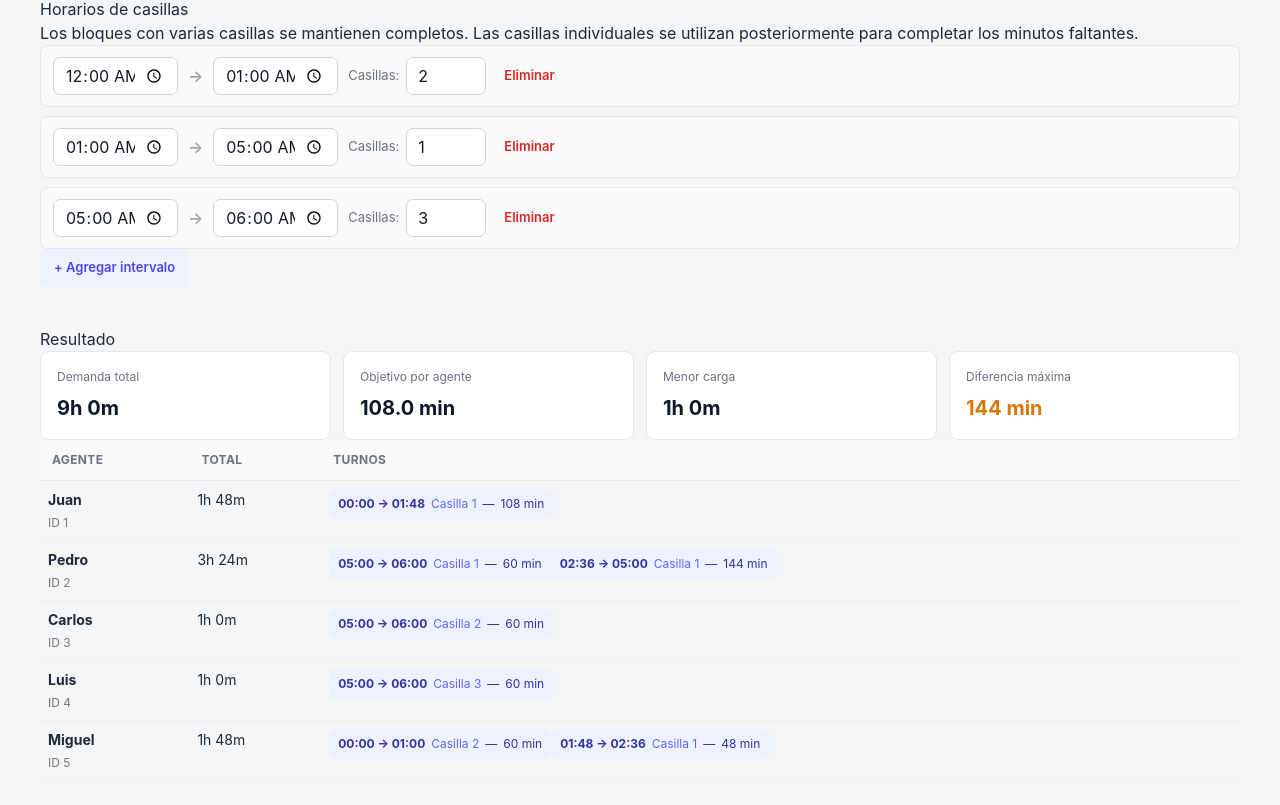
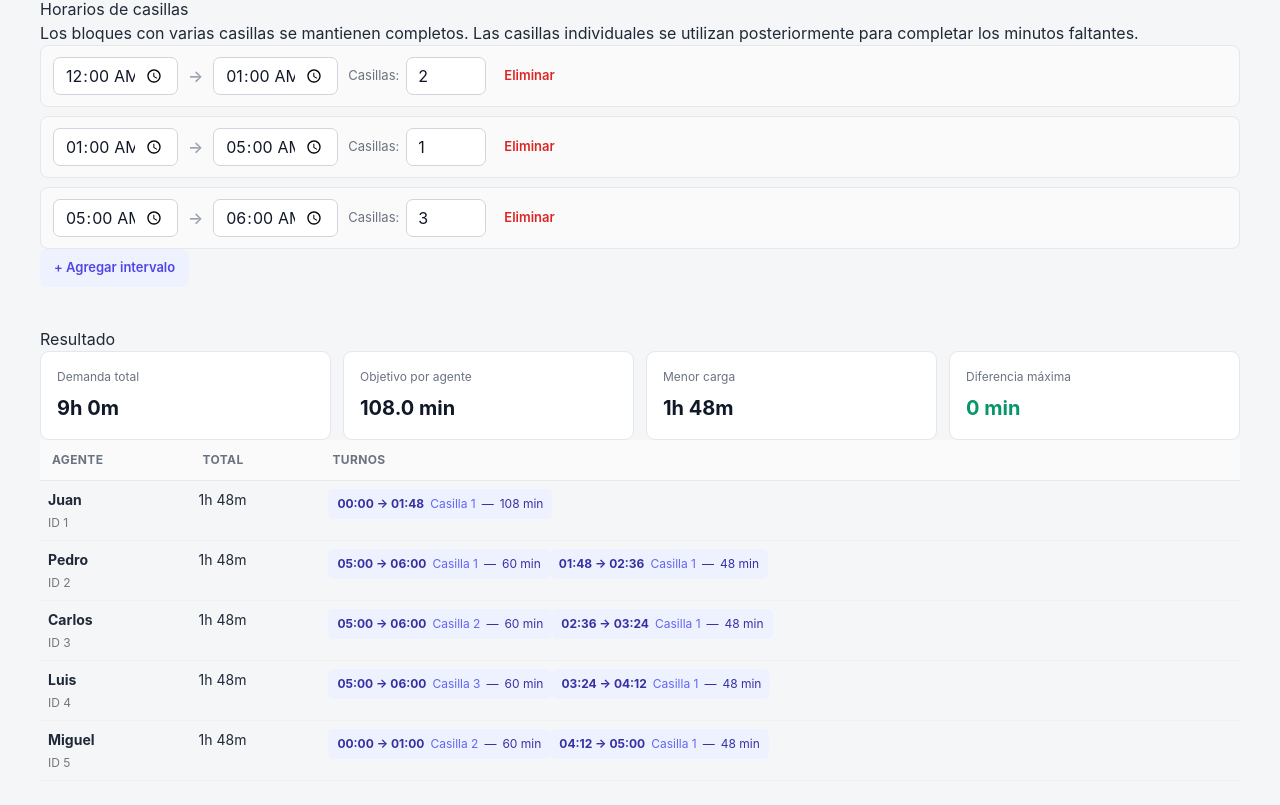
Before and after one commit to axelemanuel23/reservas, a React (Create React App) app: page / in a window 1280 px wide. Shown: the part 546-1351 px from the top of the page. Built offline with nearby package versions, Linux system fonts and the light colour scheme.

Commit message:
Update App.js

```diff
--- a/src/App.js
+++ b/src/App.js
@@ -238,15 +238,25 @@ function selectAgentsForFixedBlock(
   fixedMinutes
 ) {
   /*
-    Los bloques de varias casillas son rígidos:
-    no se pueden dividir.
-
-    Priorizamos:
-      1. menor carga fija actual
-      2. orden de llegada (ID)
-
-    La selección desde los extremos se mantiene
-    para conservar la distribución de casillas.
+    Primero buscamos los agentes que tengan
+    menor carga fija.
+
+    Esto es importante porque los bloques de
+    varias casillas NO se pueden dividir.
+
+    Ejemplo:
+
+      Juan   60
+      Pedro   0
+      Carlos  0
+      Luis    0
+      Miguel 60
+
+    Si necesitamos 2 agentes:
+
+      Pedro + Luis
+
+    en lugar de volver a cargar a Juan/Miguel.
   */
 
   const sorted = [...agents].sort(
@@ -266,7 +276,22 @@ function selectAgentsForFixedBlock(
   );
 
   /*
-    Tomamos agentes de la capa con menor carga.
+    Tomamos primero la capa de menor carga.
+
+    Si esa capa tiene suficientes agentes,
+    usamos una distribución desde los extremos.
+
+    Ejemplo con:
+
+      1 2 3 4 5
+
+    y 2 casillas:
+
+      1 5
+
+    y 3 casillas:
+
+      1 3 5
   */
 
   const minimumLoad =
@@ -296,8 +321,7 @@ function selectAgentsForFixedBlock(
 
   /*
     Si no alcanza una única capa,
-    completamos desde las siguientes
-    capas de carga.
+    completamos desde las siguientes capas.
   */
 
   const selected = [
@@ -427,29 +451,7 @@ function planFixedIntervals(
       ])
     );
 
-  /*
-    futureFixedMinutes representa minutos
-    obligatorios que el agente todavía
-    tendrá que trabajar en bloques futuros.
-
-    Inicialmente contiene TODOS los bloques
-    rígidos.
-  */
-
-  const futureFixedMinutes =
-    new Map(
-      agents.map((agent) => [
-        agent.id,
-        0,
-      ])
-    );
-
   const fixedPlan = [];
-
-  /*
-    Primero calculamos qué agentes harán
-    cada bloque.
-  */
 
   for (const interval of fixedIntervals) {
     const start =
@@ -461,9 +463,6 @@ function planFixedIntervals(
       timeToMinutes(
         interval.end
       );
-
-    const duration =
-      end - start;
 
     const selected =
       selectAgentsForFixedBlock(
@@ -471,6 +470,15 @@ function planFixedIntervals(
         interval.booths,
         fixedMinutes
       );
+
+    /*
+      selected ya está ordenado por ID.
+
+      Por lo tanto:
+
+        menor ID → primera casilla
+        mayor ID → última casilla
+    */
 
     selected.forEach(
       (agent, index) => {
@@ -488,14 +496,8 @@ function planFixedIntervals(
           agent.id,
           fixedMinutes.get(
             agent.id
-          ) + duration
-        );
-
-        futureFixedMinutes.set(
-          agent.id,
-          futureFixedMinutes.get(
-            agent.id
-          ) + duration
+          ) +
+            (end - start)
         );
       }
     );
@@ -503,7 +505,6 @@ function planFixedIntervals(
 
   return {
     fixedMinutes,
-    futureFixedMinutes,
     fixedPlan,
   };
 }
@@ -541,53 +542,6 @@ function applyFixedPlan(
   }
 }
 
-function getFutureFixedMinutes(
-  agentId,
-  fixedPlan,
-  currentTime
-) {
-  return fixedPlan
-    .filter(
-      (assignment) =>
-        assignment.agentId ===
-          agentId &&
-        assignment.start >=
-          currentTime
-    )
-    .reduce(
-      (total, assignment) =>
-        total +
-        (
-          assignment.end -
-          assignment.start
-        ),
-      0
-    );
-}
-
-function getFlexibleRemaining(
-  agent,
-  targets,
-  fixedPlan,
-  currentTime
-) {
-  const target =
-    targets.get(agent.id) ?? 0;
-
-  const futureFixed =
-    getFutureFixedMinutes(
-      agent.id,
-      fixedPlan,
-      currentTime
-    );
-
-  return (
-    target -
-    agent.minutes -
-    futureFixed
-  );
-}
-
 // =========================================================
 // ASIGNAR TIEMPO FLEXIBLE
 // =========================================================
@@ -595,8 +549,7 @@ function getFlexibleRemaining(
 function assignFlexibleInterval(
   agents,
   interval,
-  targets,
-  fixedPlan
+  targets
 ) {
   let current =
     timeToMinutes(
@@ -608,126 +561,123 @@ function assignFlexibleInterval(
       interval.end
     );
 
+  /*
+    La casilla 1 es la única casilla abierta
+    durante este intervalo.
+  */
+
   while (current < end) {
     const remainingInterval =
       end - current;
 
     /*
-      ===================================================
-      1. BUSCAR CONTINUIDAD
-      ===================================================
-
-      Si un agente ya estaba trabajando
-      exactamente hasta "current" y todavía
-      tiene minutos flexibles disponibles,
-      continúa.
-
-      Esto tiene prioridad sobre el orden
-      de llegada porque evita cortes artificiales.
+      Buscamos primero agentes que todavía
+      estén por debajo de su objetivo.
+
+      El orden principal es:
+
+      1. Mayor necesidad.
+      2. Menor ID.
+
+      Pero antes de esto damos continuidad
+      al agente actual si todavía necesita
+      tiempo.
+    */
+
+    /*
+      Si hay alguien que ya estaba trabajando
+      exactamente hasta este momento y todavía
+      necesita tiempo, le damos continuidad.
+
+      Esto evita:
+
+        01:00 → 01:01 Juan
+        01:01 → 01:02 Pedro
+        01:02 → 01:03 Juan
+
+      y produce turnos naturales.
+    */
+
+    const candidates = agents
+  .map((agent) => {
+    const target = targets.get(agent.id);
+
+    return {
+      agent,
+      target,
+      remaining: target - agent.minutes,
+    };
+  })
+  .filter(
+    (item) => item.remaining > 0
+  )
+  .sort((a, b) => {
+    /*
+      Primero el que más necesita.
+    */
+
+    if (a.remaining !== b.remaining) {
+      return b.remaining - a.remaining;
+    }
+
+    /*
+      Si necesitan lo mismo, gana
+      el que llegó primero.
+    */
+
+    return a.agent.id - b.agent.id;
+  });
+
+/*
+  Buscamos continuidad sin utilizar
+  una función que capture "current".
 */
 
 let continuity = null;
 
-    for (const agent of agents) {
+for (const candidate of candidates) {
+  const assignments =
+    candidate.agent.assignments;
+
   const last =
-        agent.assignments[
-          agent.assignments.length - 1
+    assignments[
+      assignments.length - 1
     ];
 
   if (
-        !last ||
-        last.end !== current
-      ) {
-        continue;
-      }
-
-      /*
-        No podemos darle más trabajo si
-        ya alcanzó su objetivo considerando
-        sus compromisos futuros.
-      */
-
-      const remaining =
-  getFlexibleRemaining(
-    agent,
-    targets,
-    fixedPlan,
-    current
-  );
-
-      if (remaining > 0) {
-        continuity = {
-          agent,
-          remaining,
-        };
-
+    last &&
+    last.end === current
+  ) {
+    continuity = candidate;
     break;
   }
 }
 
-    /*
-      ===================================================
-      2. SI NO HAY CONTINUIDAD,
-         BUSCAR POR ORDEN DE LLEGADA
-      ===================================================
-    */
-
-    let selected = continuity;
-
-    if (!selected) {
-      /*
-        IMPORTANTE:
-
-        No ordenamos por "mayor necesidad".
-
-        El orden de llegada es:
-
-          ID 1
-          ID 2
-          ID 3
-          ID 4
-          ID 5
-
-        El primer agente elegible gana.
-      */
-
-      for (const agent of agents) {
-        const remaining =
-          getFlexibleRemaining(
-            agent,
-            targets,
-            fixedPlan,
-            current
-          );
-
-        if (remaining > 0) {
-          selected = {
-            agent,
-            remaining,
-          };
-
-          break;
-        }
-      }
-    }
-
-    /*
-      ===================================================
-      3. SI TODOS ESTÁN COMPLETOS
-      ===================================================
-
-      Puede ocurrir cuando los bloques rígidos
-      ya hicieron que algunos agentes alcancen
-      o superen matemáticamente su objetivo.
-
-      En ese caso buscamos el agente con
-      menor carga total.
-
-      Esto es solamente un mecanismo de
-      emergencia para cubrir la demanda.
-    */
-
-    if (!selected) {
+const selected =
+  continuity ?? candidates[0];
+    /*
+      Si todos llegaron al objetivo,
+      todavía puede quedar tiempo debido
+      a bloques obligatorios que hicieron
+      que algunos superaran el objetivo.
+
+      En ese caso equilibramos empezando
+      por el agente con menor carga.
+    */
+
+    let agent;
+    let duration;
+
+    if (selected) {
+      agent =
+        selected.agent;
+
+      duration =
+        Math.min(
+          selected.remaining,
+          remainingInterval
+        );
+    } else {
       const lowest =
         [...agents].sort(
           (a, b) => {
@@ -745,30 +695,17 @@ function assignFlexibleInterval(
           }
         )[0];
 
-      if (!lowest) {
-        break;
-      }
-
-      selected = {
-        agent: lowest,
-        remaining:
-          remainingInterval,
-      };
-    }
-
-    const agent =
-      selected.agent;
-
-    /*
-      No podemos superar la capacidad
-      flexible calculada.
-    */
-
-    const duration =
-      Math.min(
-        selected.remaining,
-        remainingInterval
-      );
+      agent = lowest;
+
+      /*
+        Para no producir demasiados cortes,
+        dejamos que el agente con menor carga
+        absorba el tramo restante.
+      */
+
+      duration =
+        remainingInterval;
+    }
 
     if (
       !agent ||
@@ -790,6 +727,7 @@ function assignFlexibleInterval(
     current += duration;
   }
 }
+
 // =========================================================
 // VALIDACIÓN FINAL DEL SCHEDULE
 // =========================================================
@@ -970,7 +908,6 @@ export function generateSchedule(
 
   const {
     fixedMinutes,
-  futureFixedMinutes,
     fixedPlan,
   } =
     planFixedIntervals(
@@ -992,14 +929,7 @@ export function generateSchedule(
     agents,
     fixedPlan
   );
-  /*
-  Los bloques rígidos ya fueron aplicados
-  al schedule.
-
-  Ahora futureFixedMinutes representa
-  únicamente compromisos que todavía
-  están en el futuro.
-  */
+
   /*
     =====================================================
     PASO 4
@@ -1028,53 +958,10 @@ export function generateSchedule(
     const interval
     of flexibleIntervals
   ) {
-  const currentStart =
-    timeToMinutes(
-      interval.start
-    );
-
-  /*
-    Los compromisos cuyo inicio ya ocurrió
-    dejan de ser "futuros".
-
-    Para este scheduler, como los intervalos
-    no se superponen y se procesan en orden,
-    podemos mantener un mapa local.
-  */
-
-  const currentFutureFixed =
-    new Map(
-      futureFixedMinutes
-    );
-
-  for (const fixed of fixedPlan) {
-    if (
-      fixed.start <
-      currentStart
-    ) {
-      currentFutureFixed.set(
-        fixed.agentId,
-        Math.max(
-          0,
-          (
-            currentFutureFixed.get(
-              fixed.agentId
-            ) ?? 0
-          ) -
-            (
-              fixed.end -
-              fixed.start
-            )
-        )
-      );
-    }
-  }
-
     assignFlexibleInterval(
       agents,
       interval,
-    targets,
-    fixedPlan
+      targets
     );
   }
 
```
Lines whose indentation alone changed are shown as unchanged.
